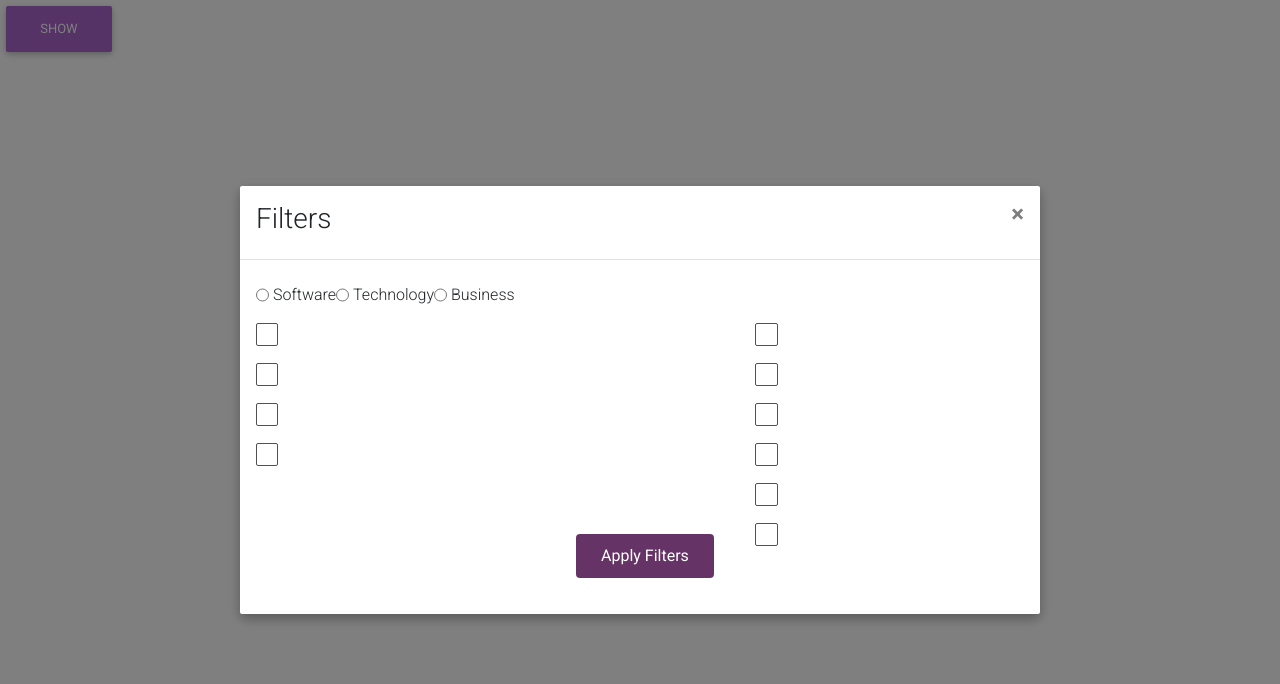
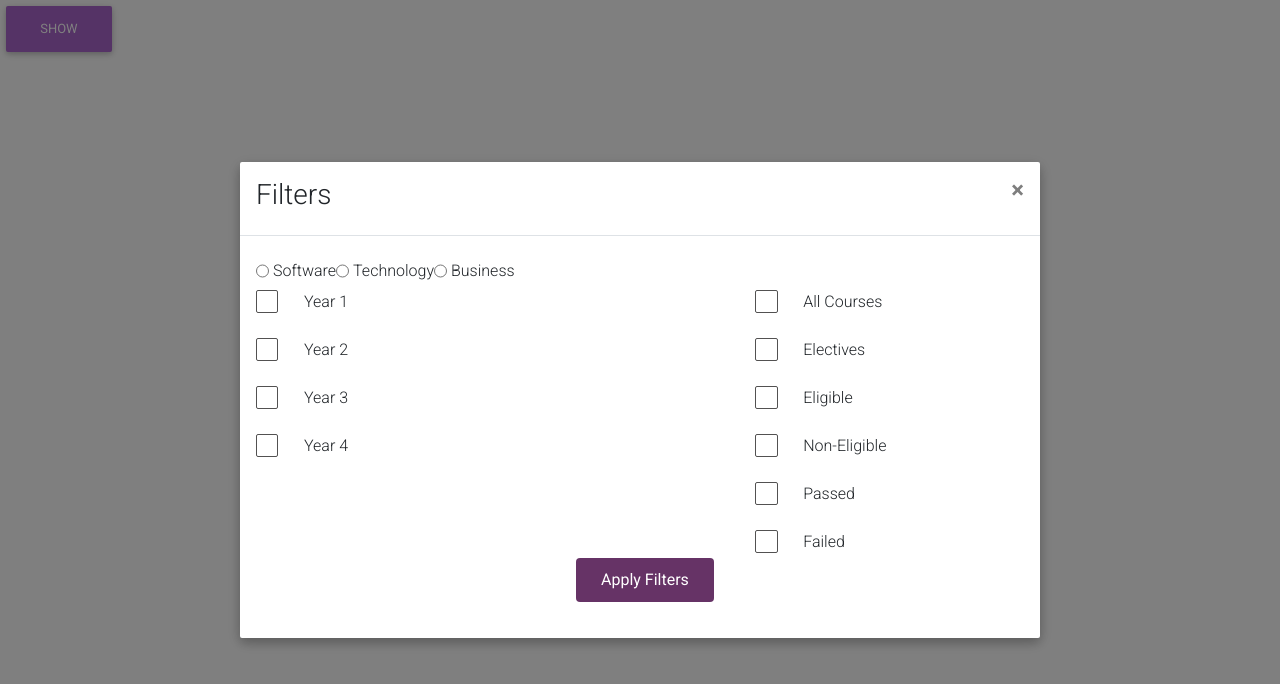
Before and after one commit to binoymichael/proep, a React (Create React App) app: page / in a window 1280 px wide. Both pictures are taken after a click on the button "SHOW". Shown: the top 684 px of the page. Built offline with nearby package versions, Linux system fonts and the light colour scheme.

Commit message:
first checkbox being clicked always!

```diff
--- a/src/components/Modal/Left.js
+++ b/src/components/Modal/Left.js
@@ -1,14 +1,23 @@
-import React from 'react';
+import React, { Component }from 'react';
+class Left extends Component {
+  constructor(props) {
+    super(props);
+    this.state = { checked: false }
 
-const Left = (props) => {
-  return (
-    <form action="#">
-      <p>
-        <input type="checkbox" onclick={props.checkboxHandler} id="cbName" />
-        <label for="cbName">{props.title}</label>
-      </p>
-    </form>
-  )
+
+  }
+  handleCheck= event =>
+    this.setState({ checked: event.target.checked })
+
+  render(){
+    return (
+      <form action="#">
+        <p>
+          <input type="checkbox" onChange={this.handleCheck} id="cbName" />
+          <label htmlFor="cbName">{this.props.title}</label>
+        </p>
+      </form>
+    );
+  }
 }
-
 export default Left;
--- a/src/components/Modal/Modal.js
+++ b/src/components/Modal/Modal.js
@@ -32,23 +32,23 @@ class MyModal extends React.Component {
 
           <div id='wrapper'>
             <div id ='left'>
-              <Left checkboxName={this.checkboxTitle.bind(this, "Year 1")} show={this.state.Show} />
-              <Left checkboxName={this.checkboxTitle.bind(this, "Year 2")} show={this.state.Show} />
-              <Left checkboxName={this.checkboxTitle.bind(this, "Year 3")} show={this.state.Show} />
-              <Left checkboxName={this.checkboxTitle.bind(this, "Year 4")} show={this.state.Show} />
+              <Left title="Year 1" checkboxName={this.checkboxTitle.bind(this, "Year 1")} show={this.state.Show} />
+              <Left title="Year 2" checkboxName={this.checkboxTitle.bind(this, "Year 2")} show={this.state.Show} />
+              <Left title="Year 3" checkboxName={this.checkboxTitle.bind(this, "Year 3")} show={this.state.Show} />
+              <Left title="Year 4" checkboxName={this.checkboxTitle.bind(this, "Year 4")} show={this.state.Show} />
             </div>
 
             <div id ='right'>
-              <Left checkboxName={this.checkboxTitle.bind(this, "All Courses")} show={this.state.Show} />
-              <Left checkboxName={this.checkboxTitle.bind(this, "Electives")} show={this.state.Show} />
-              <Left checkboxName={this.checkboxTitle.bind(this, "Eligible")} show={this.state.Show} />
-              <Left checkboxName={this.checkboxTitle.bind(this, "Non-Eligible")} show={this.state.Show} />
-              <Left checkboxName={this.checkboxTitle.bind(this, "Passed")} show={this.state.Show} />
-              <Left checkboxName={this.checkboxTitle.bind(this, "Failed")} show={this.state.Show} />
+              <Left title="All Courses" checkboxName={this.checkboxTitle.bind(this, "All Courses")} show={this.state.Show} />
+              <Left title="Electives" checkboxName={this.checkboxTitle.bind(this, "Electives")} show={this.state.Show} />
+              <Left title="Eligible" checkboxName={this.checkboxTitle.bind(this, "Eligible")} show={this.state.Show} />
+              <Left title="Non-Eligible" checkboxName={this.checkboxTitle.bind(this, "Non-Eligible")} show={this.state.Show} />
+              <Left title="Passed" checkboxName={this.checkboxTitle.bind(this, "Passed")} show={this.state.Show} />
+              <Left title="Failed" checkboxName={this.checkboxTitle.bind(this, "Failed")} show={this.state.Show} />
             </div>
           </div>
 
-          <button class="button" onClick={this.props.onHide}>Apply Filters</button>
+          <button className="button" onClick={this.props.onHide}>Apply Filters</button>
 
         </Modal.Body>
         </Modal>
```
